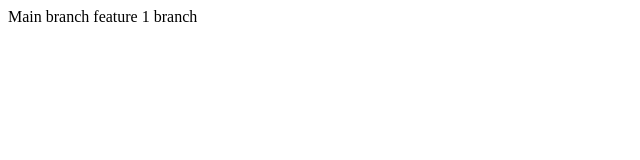
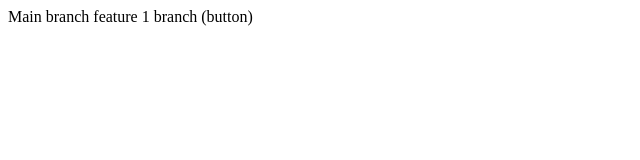
Before and after one commit to i-JayshreeChauhan/demo3_branch_and_undo, a plain HTML site: page index.html in a window 1280 px wide. Shown: the full height of the page, 0-640 px from the left. Drawn offline with Linux system fonts and the light colour scheme.

```diff
--- a/index.html
+++ b/index.html
@@ -1,2 +1,2 @@
 <bd> Main branch </bd>
-<bd> feature 1 branch </bd>
+<bd> feature 1 branch (button) </bd>
```
